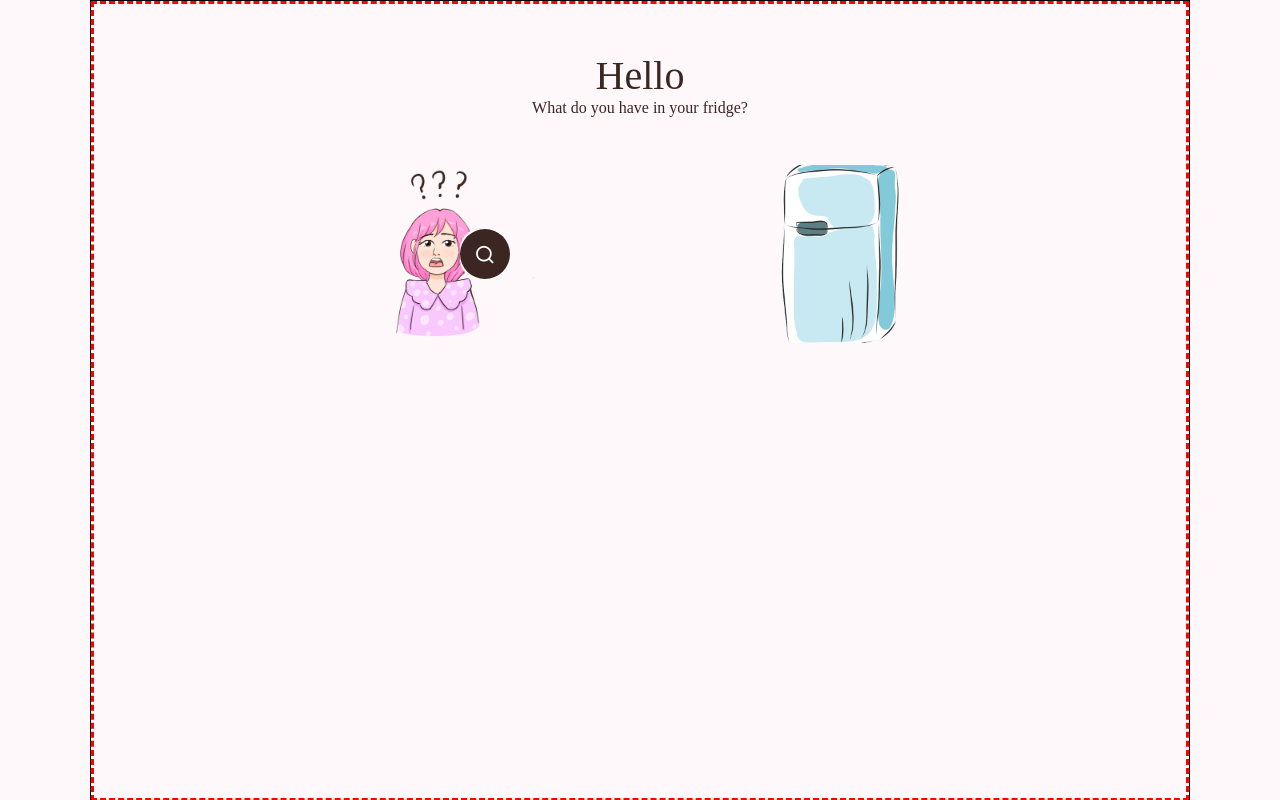
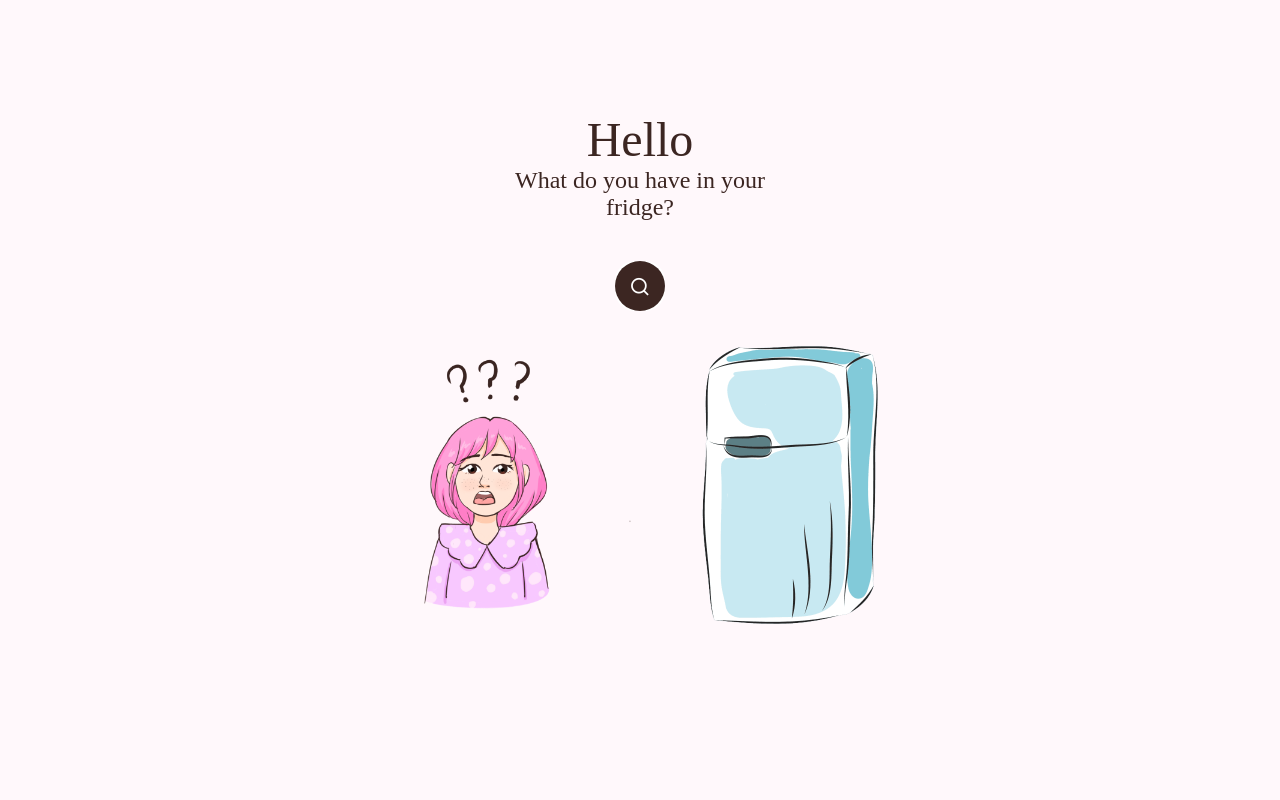
Before and after one commit to aleksandramuraveva/recipe-search-site, a plain HTML site: page index.html in a window 1280 px wide. Shown: the top 800 px of the page. Drawn offline with nearby package versions, Linux system fonts and the light colour scheme.

Commit message:
Change margins on search bar and text

```diff
--- a/index.html
+++ b/index.html
@@ -23,15 +23,21 @@
 				</div>
 
 				<div class="hero__search search">
-					<img class="hero__img" src="./surprisedperson.png" alt="person thinking">
 
     			<div class="search__container">
     				<input class="search__input" type="text" placeholder="Search...">
-    				<button class="search__btn"><i class="ri-search-line"></i></button>
+    				<button class="search__btn" type="submit"><i class="ri-search-line"></i></button>
     			</div>
 
-    			<img class="hero__img2" src="./babybluefridge.png" alt="babyblue fridge">
 				</div>
+
+				<div class="hero__images">
+					<img class="hero__img" src="./surprisedperson.png" alt="person thinking">
+					<img class="hero__img2" src="./babybluefridge.png" alt="babyblue fridge">
+				</div>
+
+
+
 
 			</section>
 
@@ -39,7 +45,7 @@
 
 			<section class="recipes">
 				<div class="grid-container">
-					<div class="card">
+					<!-- <div class="card">
 						<div class="card__img">
 							<img src="./img1.jpg" alt="dish">
 						</div>
@@ -82,7 +88,7 @@
 								<p class="card__description">Lorem ipsum dolor sit amet consectetur adipisicing elit. Perspiciatis soluta quos dolorum quam molestias ut.</p>
 							</div>
 						</div>
-					</div>
+					</div> -->
 
 
 
--- a/style.css
+++ b/style.css
@@ -4,7 +4,8 @@
 
 :root {
 	--primary: #FFF8FB;
-	--secondary: #F5F5F5;
+	--secondary: #F5F5F590;
+	/*--secondary: #fff;*/
 	--text: #333;
 	--text: #3C2622;
 }
@@ -28,7 +29,7 @@ html, body {
 	max-width: 1100px;
 	margin-inline: auto;
 	overflow: hidden;
-	border: 1px solid black;
+	/*border: 1px solid black;*/
 	min-height: 100vh;
 }
 
@@ -36,6 +37,7 @@ img {
 	width: 100%;
 	object-fit: cover;
 	object-position: 50%;
+
 }
 
 
@@ -45,62 +47,50 @@ body {
 }
 
 section {
-	border: 3px dashed red;
-	min-height: 100vh;
+	/*border: 3px dashed red;*/
+	padding-top: 4rem;
 }
 
 
 /*......hero section style.....*/
 
+.hero {
+	display: flex;
+	flex-direction: column;
+	justify-content: center;
+	align-items: center;
+}
 
 
 .hero__text {
 	max-width: 300px;
 	margin-inline: auto;
-	/*border:2px dashed blue*/;
+	/*border:2px dashed blue;*/
 	text-align: center;
-	padding: 3rem 1.5rem;
+	padding: 3rem 1.5rem 1rem;
+	font-size: 1.5rem;
 }
 
 .hero__title {
-	font-size: 2.5rem;
+	font-size: 3rem;
 }
 
 
 .hero__search {
     display: flex;
-    align-items: center;
+    justify-content: center;
+    /*align-items: center;*/
     position: relative;
-    /*border:1px solid green*/;
-   	padding: 4rem;
+    /*border:1px solid green;*/
+   	padding: 1.5rem 0;
    	max-width: 600px;
    	margin-inline: auto;
 }
 
-.hero__img {
-    position: absolute;
-    left: 0;
-    top: 50%;
-    transform: translateY(-50%);
-    /*height: 200px;*/
-    width: 200px;
-    /*border: 1.5px dashed yellow;*/
-}
-
-.hero__img2 {
-    position: absolute;
-    right: 0;
-    top: 50%;
-    transform: translateY(-50%);
-    /*height: 200px;*/
-    width: 200px;
-    /*border: 1.5px dashed yellow;*/
-}
-
-
 .search__container {
 	position: relative;
 	height: 50px;
+	/*border: 1px dashed red;*/
 }
 
 input[type="text"] {
@@ -115,7 +105,6 @@ input[type="text"] {
     font-size: 1.3rem;
    /* min-width: 150px;*/
     z-index: 99;
-    margin-left: 3.5rem;
     transition: width 0.3s ease;
 }
 
@@ -132,7 +121,6 @@ input[type="text"] {
 	background: var(--text);
 	border: 0;
 	color: #fff;
-	margin-left: 3.5rem;
 	cursor: pointer;
 	transition: transform 0.3s ease;
 }
@@ -154,6 +142,40 @@ input[type="text"] {
 }
 
 
+.hero__images {
+	display: flex;
+	justify-content: space-between;
+	/*border: 1px dashed brown;*/
+	/*width: 600px;*/
+	min-width: 300px;
+	margin-inline: auto;
+}
+
+
+.hero__img {
+    /*position: absolute;
+    left: 0;
+    top: 50%;
+    transform: translateY(-50%);*/
+    /*height: 200px;*/
+    min-width: 130px;
+    max-width: 300px;
+    /*border: 1.5px dashed yellow;*/
+}
+
+.hero__img2 {
+ /*   position: absolute;
+    right: 0;
+    top: 50%;
+    transform: translateY(-50%);*/
+    /*height: 200px;*/
+    min-width: 130px;
+    max-width: 300px;
+    /*border: 1.5px dashed yellow;*/
+}
+
+
+
 /*......hero section style ends.....*/
 
 
@@ -163,6 +185,7 @@ input[type="text"] {
 	display: flex;
 	justify-content: center;
 	align-items: center;
+	padding-bottom: 3rem;
 
 }
 
@@ -172,7 +195,7 @@ input[type="text"] {
 	/*margin-inline: auto;*/
 	display: grid;
 	grid-template-columns: repeat(auto-fit, minmax(250px, 1fr));
-	background: lavender;
+	/*background: lavender;*/
 }
 
 .card {
@@ -180,7 +203,7 @@ input[type="text"] {
 	display: flex;
 	flex-direction: column;
 	background: var(--secondary);
-	border: 2px solid purple;
+	/*border: 2px solid purple;*/
 }
 
 .card:nth-child(even) {
@@ -191,6 +214,7 @@ input[type="text"] {
 	/*position: relative;*/
 	width: 250px;
 	height: 250px;
+	/*background: purple;*/
 }
 
 .card__img img {
@@ -198,6 +222,9 @@ input[type="text"] {
 	width: 100%;
 	height: 100%;
 	object-fit: cover;
+	/*filter: grayscale(0%);*/
+	filter: opacity(70%);
+
 }
 
 .card__content {
@@ -206,7 +233,7 @@ input[type="text"] {
 	display: flex;
 	justify-content: center;
 	align-items: center;
-	border: 1px solid green;
+	/*border: 1px solid green;*/
 }
 
 .card__text {
@@ -241,6 +268,11 @@ input[type="text"] {
 }
 
 @media (max-width: 600px) {
+	/*section {
+
+	min-height: 70vh;
+	}*/
+
 	.card {
 		flex-direction: column;
 	}
```
